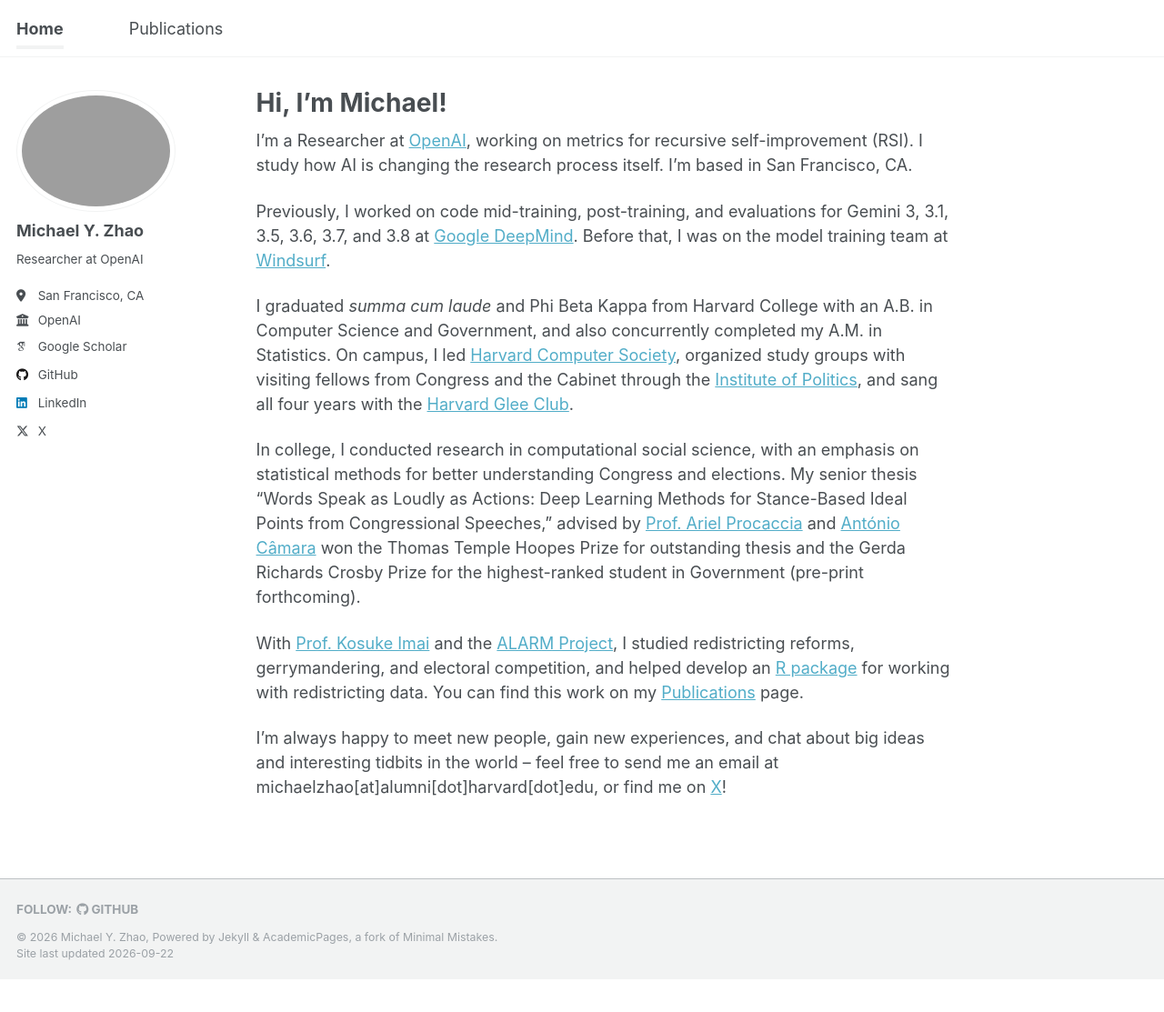
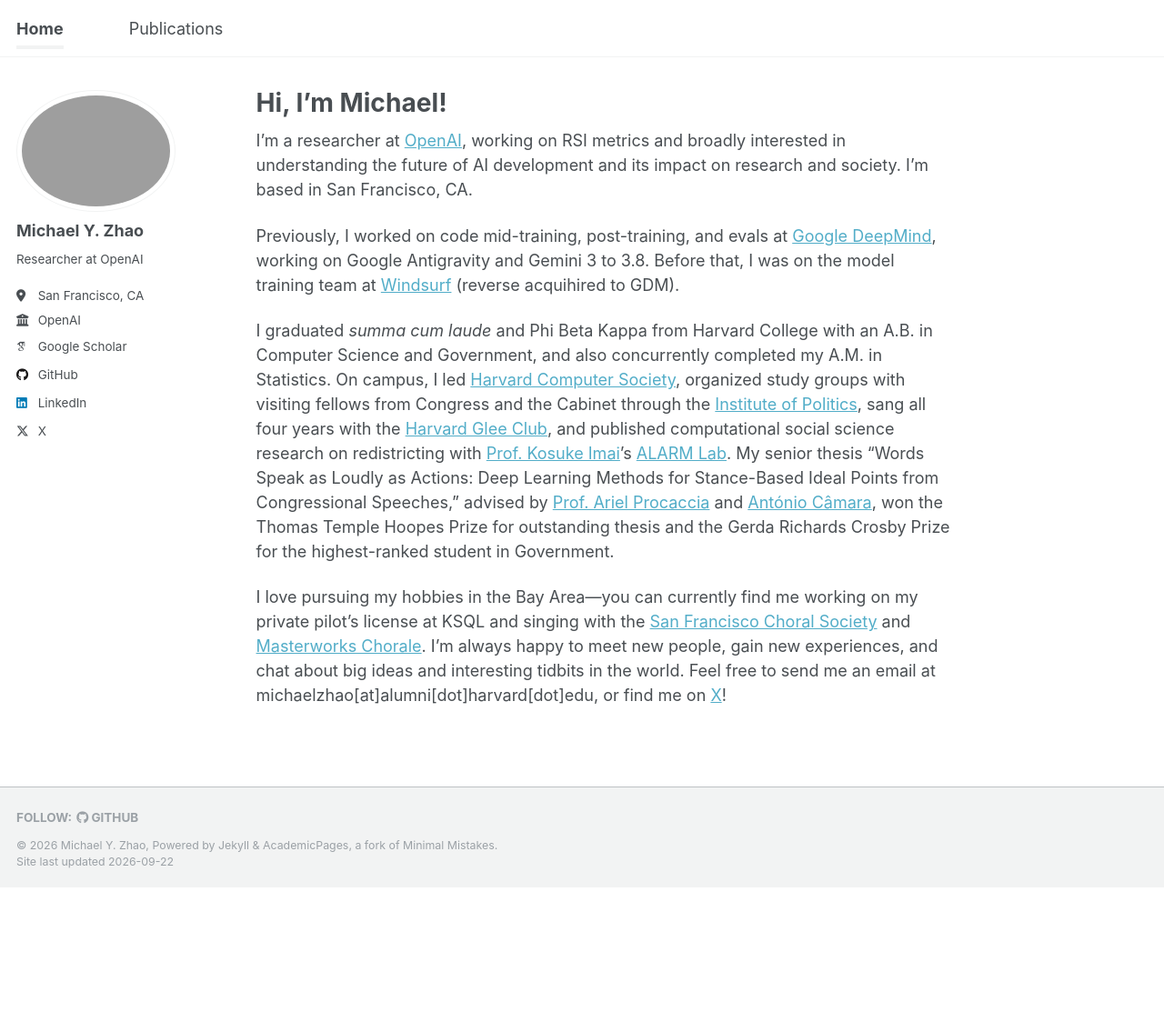
Before and after one commit to mzhao80/website, a Jekyll site: the page built from _pages/about.md, in a window 1280 px wide and 1113 px high. Shown: the whole window at 91% size. Built offline with Jekyll 4.4.1, drawn with Linux system fonts in a browser that asks for light colours; some web fonts are replaced; a script that is not in the unit is left out.

Commit message:
Refresh homepage bio and add personal interests

```diff
--- a/_pages/about.md
+++ b/_pages/about.md
@@ -7,14 +7,10 @@ redirect_from:
   - /about.html
 ---
 
-I'm a Researcher at [OpenAI](https://openai.com/), working on metrics for recursive self-improvement (RSI). I study how AI is changing the research process itself. I'm based in San Francisco, CA.
+I'm a researcher at [OpenAI](https://openai.com/), working on RSI metrics and broadly interested in understanding the future of AI development and its impact on research and society. I'm based in San Francisco, CA.
 
-Previously, I worked on code mid-training, post-training, and evaluations for Gemini 3, 3.1, 3.5, 3.6, 3.7, and 3.8 at [Google DeepMind](https://deepmind.google/). Before that, I was on the model training team at [Windsurf](https://windsurf.com/).
+Previously, I worked on code mid-training, post-training, and evals at [Google DeepMind](https://deepmind.google/), working on Google Antigravity and Gemini 3 to 3.8. Before that, I was on the model training team at [Windsurf](https://windsurf.com/) (reverse acquihired to GDM).
 
-I graduated *summa cum laude* and Phi Beta Kappa from Harvard College with an A.B. in Computer Science and Government, and also concurrently completed my A.M. in Statistics. On campus, I led [Harvard Computer Society](https://www.hcs.harvard.edu), organized study groups with visiting fellows from Congress and the Cabinet through the [Institute of Politics](https://www.iop.harvard.edu), and sang all four years with the [Harvard Glee Club](https://www.harvardgleeclub.org).
+I graduated *summa cum laude* and Phi Beta Kappa from Harvard College with an A.B. in Computer Science and Government, and also concurrently completed my A.M. in Statistics. On campus, I led [Harvard Computer Society](https://www.hcs.harvard.edu/), organized study groups with visiting fellows from Congress and the Cabinet through the [Institute of Politics](https://www.iop.harvard.edu/), sang all four years with the [Harvard Glee Club](https://www.harvardgleeclub.org/), and published computational social science research on redistricting with [Prof. Kosuke Imai](https://imai.fas.harvard.edu/)'s [ALARM Lab](https://alarm-redist.org/). My senior thesis "Words Speak as Loudly as Actions: Deep Learning Methods for Stance-Based Ideal Points from Congressional Speeches," advised by [Prof. Ariel Procaccia](https://procaccia.info/) and [António Câmara](https://ascamara.github.io/), won the Thomas Temple Hoopes Prize for outstanding thesis and the Gerda Richards Crosby Prize for the highest-ranked student in Government.
 
-In college, I conducted research in computational social science, with an emphasis on statistical methods for better understanding Congress and elections. My senior thesis "Words Speak as Loudly as Actions: Deep Learning Methods for Stance-Based Ideal Points from Congressional Speeches," advised by [Prof. Ariel Procaccia](https://procaccia.info/) and [António Câmara](https://ascamara.github.io/) won the Thomas Temple Hoopes Prize for outstanding thesis and the Gerda Richards Crosby Prize for the highest-ranked student in Government (pre-print forthcoming).
-
-With [Prof. Kosuke Imai](https://imai.fas.harvard.edu/) and the [ALARM Project](https://alarm-redist.org/), I studied redistricting reforms, gerrymandering, and electoral competition, and helped develop an [R package](https://alarm-redist.org/alarmdata/) for working with redistricting data. You can find this work on my [Publications]({{ '/publications/' | relative_url }}) page.
-
-I'm always happy to meet new people, gain new experiences, and chat about big ideas and interesting tidbits in the world – feel free to send me an email at michaelzhao[at]alumni[dot]harvard[dot]edu, or find me on [X](https://x.com/michaelzhao_)!
+I love pursuing my hobbies in the Bay Area—you can currently find me working on my private pilot's license at KSQL and singing with the [San Francisco Choral Society](https://www.sfchoral.org/) and [Masterworks Chorale](https://masterworksbayarea.org/). I'm always happy to meet new people, gain new experiences, and chat about big ideas and interesting tidbits in the world. Feel free to send me an email at michaelzhao[at]alumni[dot]harvard[dot]edu, or find me on [X](https://x.com/michaelzhao_)!
```
